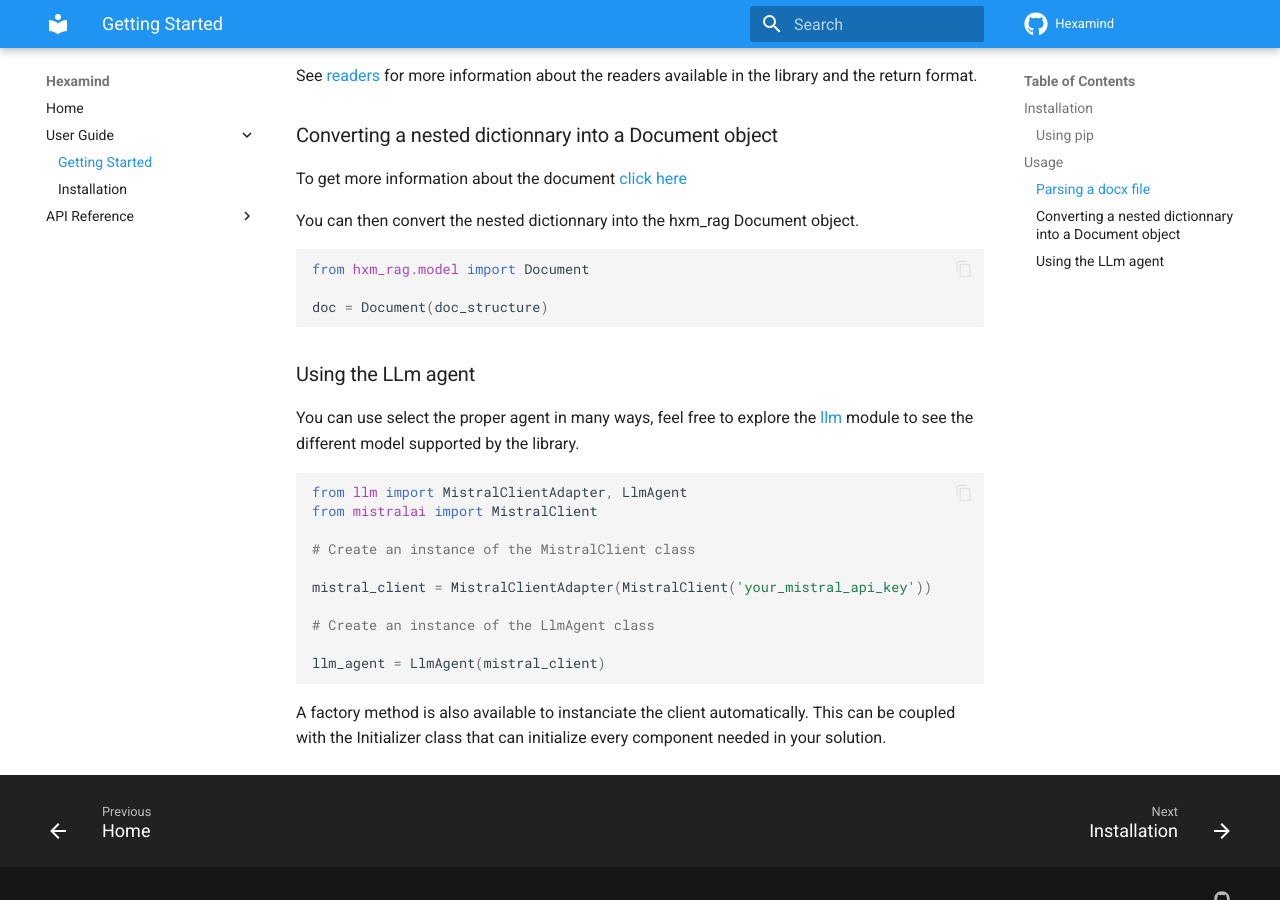
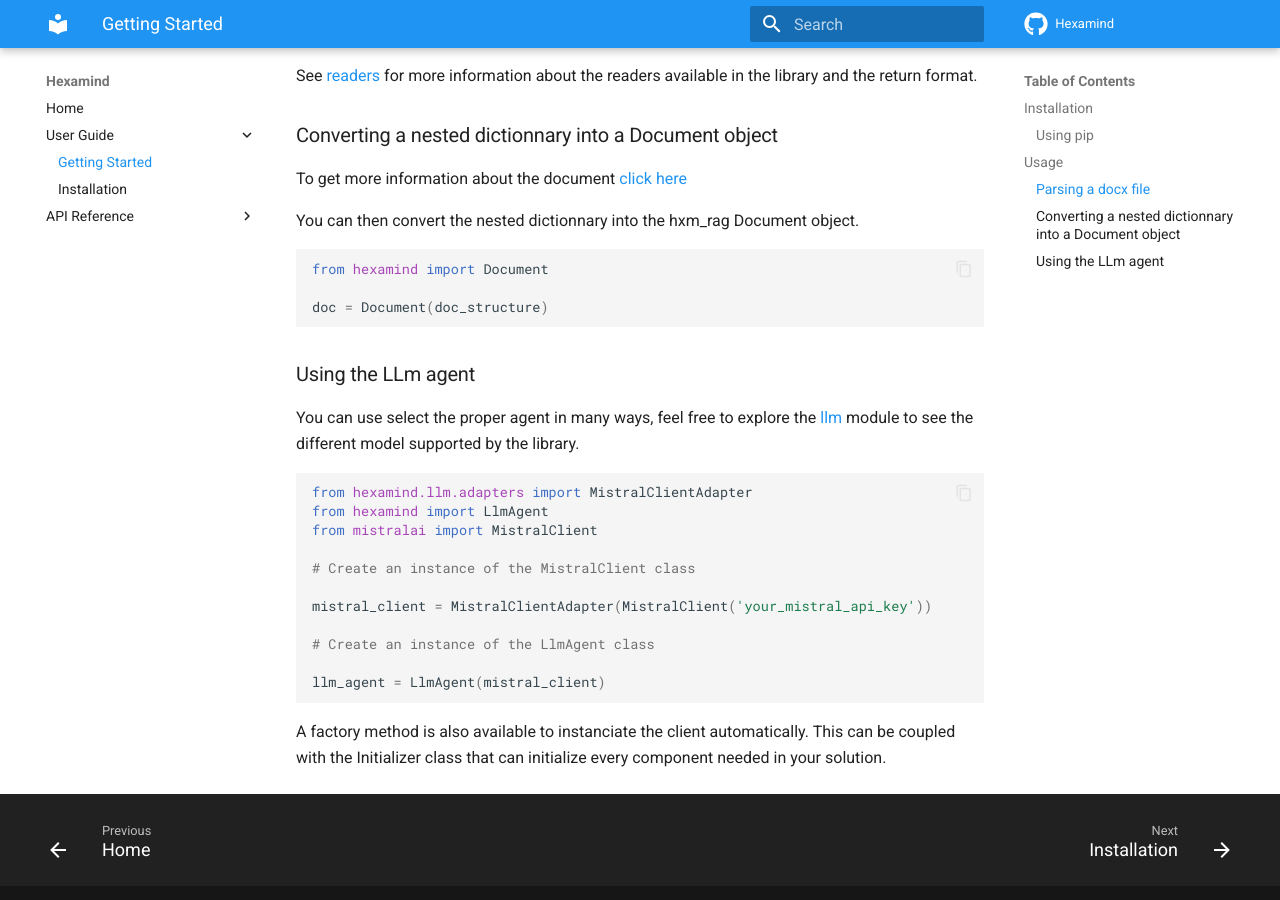
Before and after one commit to HexamindOrganisation/hexamind, an MkDocs documentation site: the page built from docs/UserGuide/getting_started.md, in a window 1280 px wide and 900 px high, scrolled down 1192 px. Built offline with MkDocs 1.6.1 and Material for MkDocs 9.7.7, drawn with Linux system fonts in a browser that asks for light colours; comment, search, counter and statistics services are not loaded.

Commit message:
Update import statements and dependencies for hexamind library

````diff
--- a/docs/UserGuide/getting_started.md
+++ b/docs/UserGuide/getting_started.md
@@ -63,7 +63,7 @@ You can then convert the nested dictionnary into the hxm_rag Document object.
 
 ```py
 
-from hxm_rag.model import Document
+from hexamind import Document
 
 doc = Document(doc_structure)
 
@@ -74,7 +74,8 @@ doc = Document(doc_structure)
 You can use select the proper agent in many ways, feel free to explore the [llm](llm.md) module to see the different model supported by the library.
 
 ```py
-from llm import MistralClientAdapter, LlmAgent
+from hexamind.llm.adapters import MistralClientAdapter
+from hexamind import LlmAgent
 from mistralai import MistralClient
 
 # Create an instance of the MistralClient class
````
